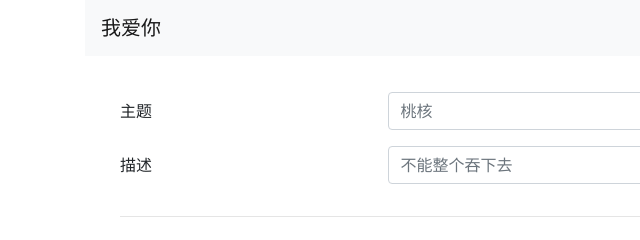
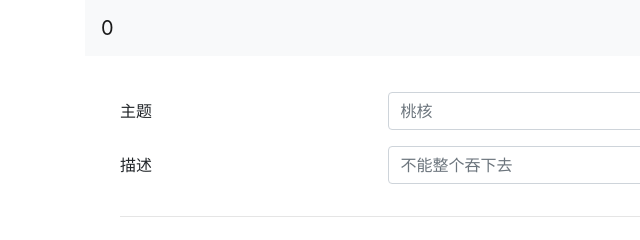
Before and after one commit to disksing/sao-gen-gen, a plain HTML site: page docs/84.html in a window 1280 px wide. Shown: the top 240 px of the page, 0-640 px from the left. Drawn offline with nearby package versions, Linux system fonts and the light colour scheme.

Commit message:
autocommit

```diff
--- a/docs/84.html
+++ b/docs/84.html
@@ -4,12 +4,12 @@
     <meta charset="utf-8">
     <meta name="viewport" content="width=device-width, initial-scale=1, shrink-to-fit=no">
     <link href="https://cdn.bootcdn.net/ajax/libs/twitter-bootstrap/4.5.3/css/bootstrap.min.css" rel="stylesheet">
-    <title>我爱你 | 骚话生成器生成器</title>
+    <title>0 | 骚话生成器生成器</title>
   </head>
   <body style="height: 100%">
     <div class="container" id="app" style="min-height: 100%;">
       <nav class="navbar navbar-expand-lg navbar-light bg-light">
-        <a class="navbar-brand" href="#">我爱你</a>
+        <a class="navbar-brand" href="#">0</a>
         <div class="ml-auto">
         <a href="https://github.com/disksing/sao-gen-gen/issues/new?labels=generator&template=generator.md" target="_blank">
             <svg xmlns="http://www.w3.org/2000/svg" width="16" height="16" fill="currentColor" class="bi bi-github" viewBox="0 0 16 16">
```
